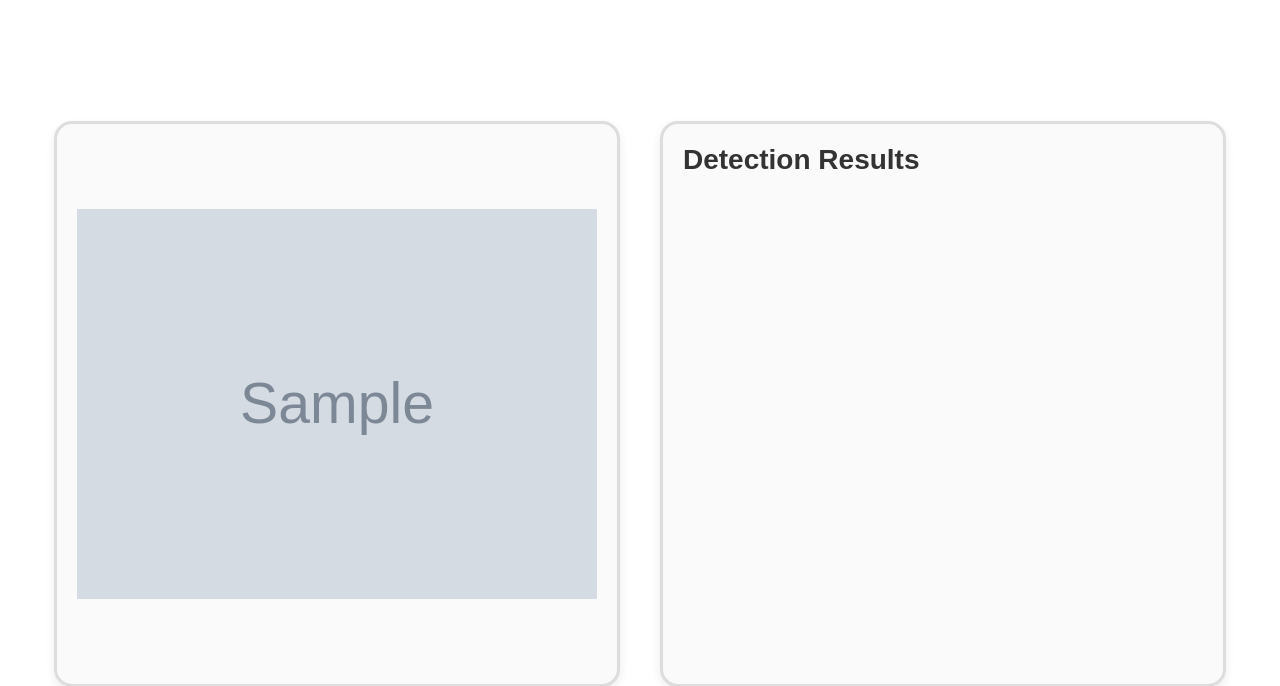
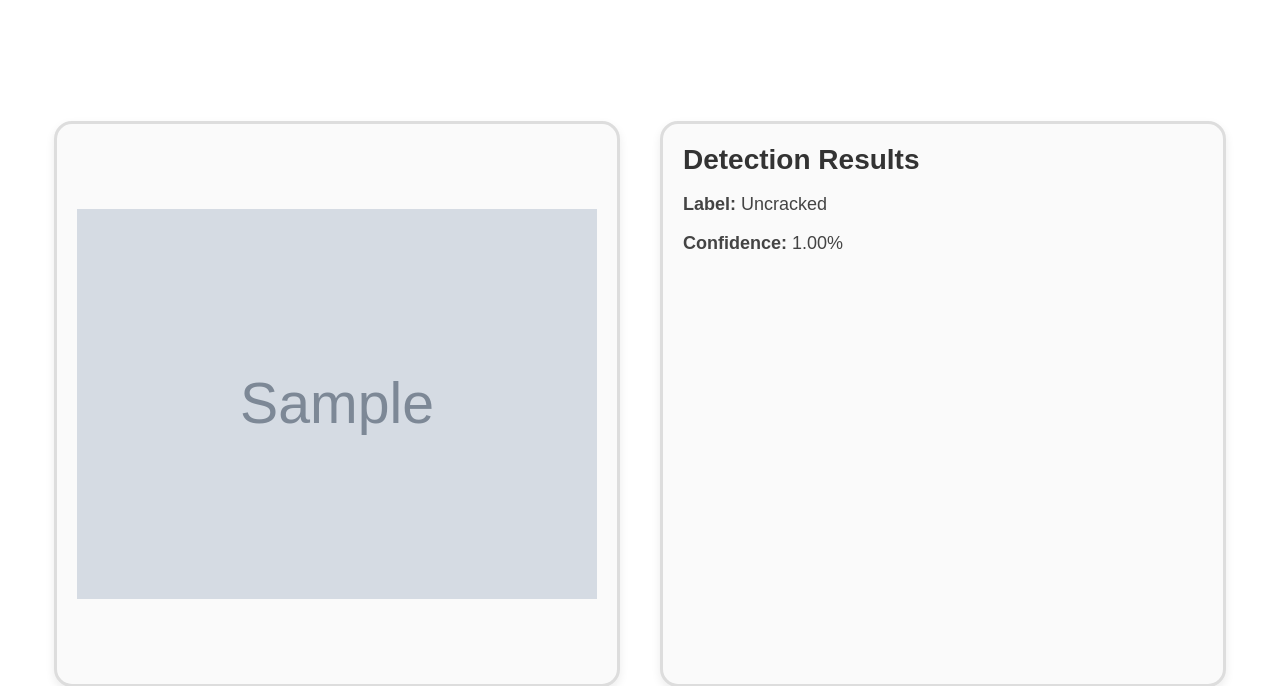
Before and after one commit to uriel-werneck/Clear-Vision, a Django app: page /results/1/ in a window 1280 px wide. Shown: the part 39-725 px from the top of the page. Run offline with Django 5.2, Linux system fonts and the light colour scheme; tables that the repository leaves empty hold one stand-in row (values such as "Sample post"); grey boxes marked "Sample" are stand-in pictures.

Commit message:
fix(classifier): show result image and classification confidence

```diff
--- a/classifier/templates/classifier/filtered.html
+++ b/classifier/templates/classifier/filtered.html
@@ -18,16 +18,12 @@
         <div class="info-content">
             <h2>Detection Results</h2>
 
-            {% if result.label %}
-                <p><strong>Label:</strong> {{ result.label }}</p>
-            {% endif %}
-
-            {% if result.confidence %}
-                <p><strong>Confidence:</strong> {{ result.confidence }}%</p>
-            {% endif %}
-
-            {% if result.extra_info %}
-                <p><strong>Details:</strong> {{ result.extra_info }}</p>
+            {% if result.cracked_confidence > result.uncracked_confidence %}
+                <p><strong>Label:</strong> Cracked</p>
+                <p><strong>Confidence:</strong> {{ result.cracked_confidence|floatformat:2 }}%</p>
+            {% else %}
+                <p><strong>Label:</strong> Uncracked</p>
+                <p><strong>Confidence:</strong> {{ result.uncracked_confidence|floatformat:2 }}%</p>
             {% endif %}
         </div>
     </div>
```
